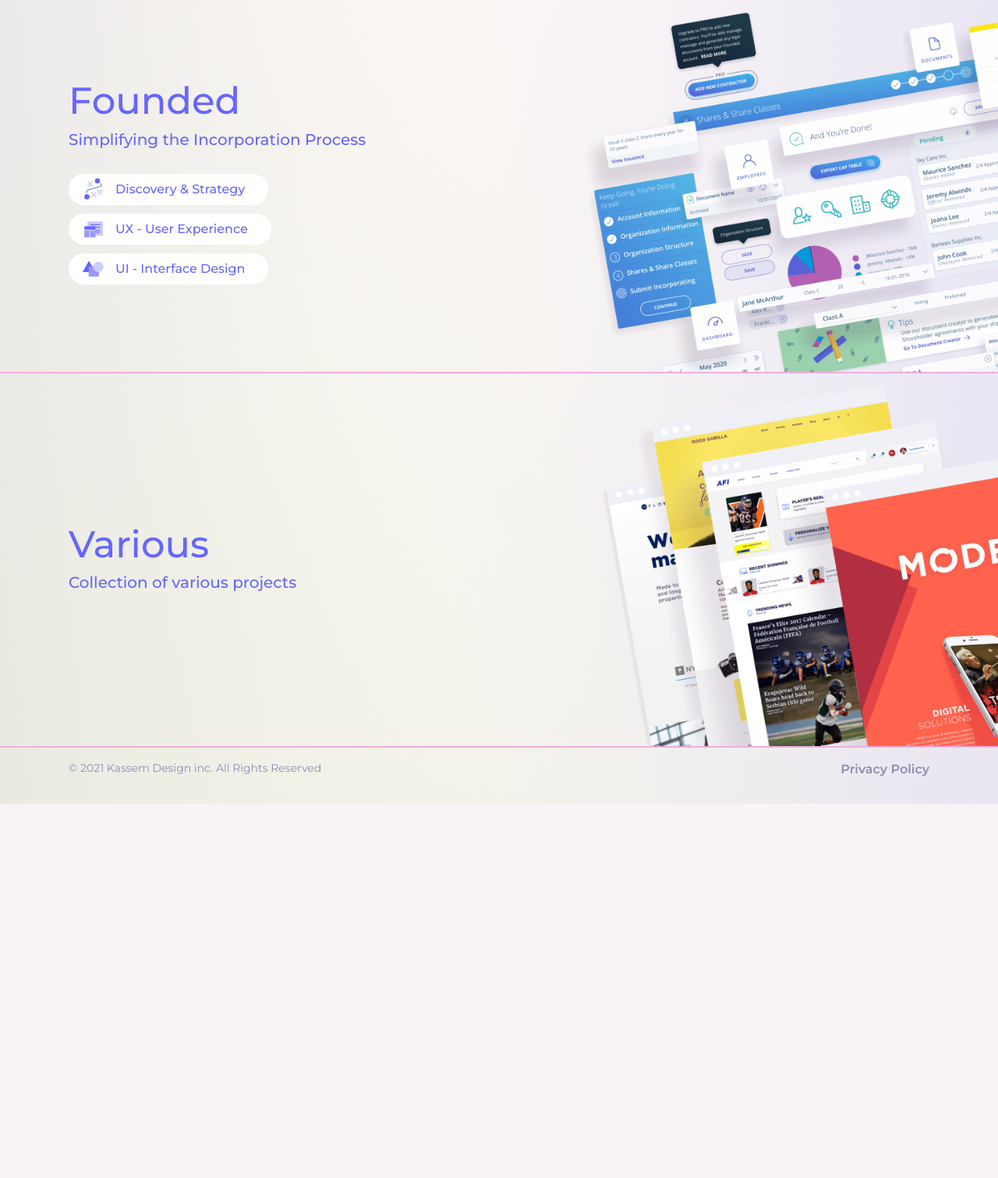
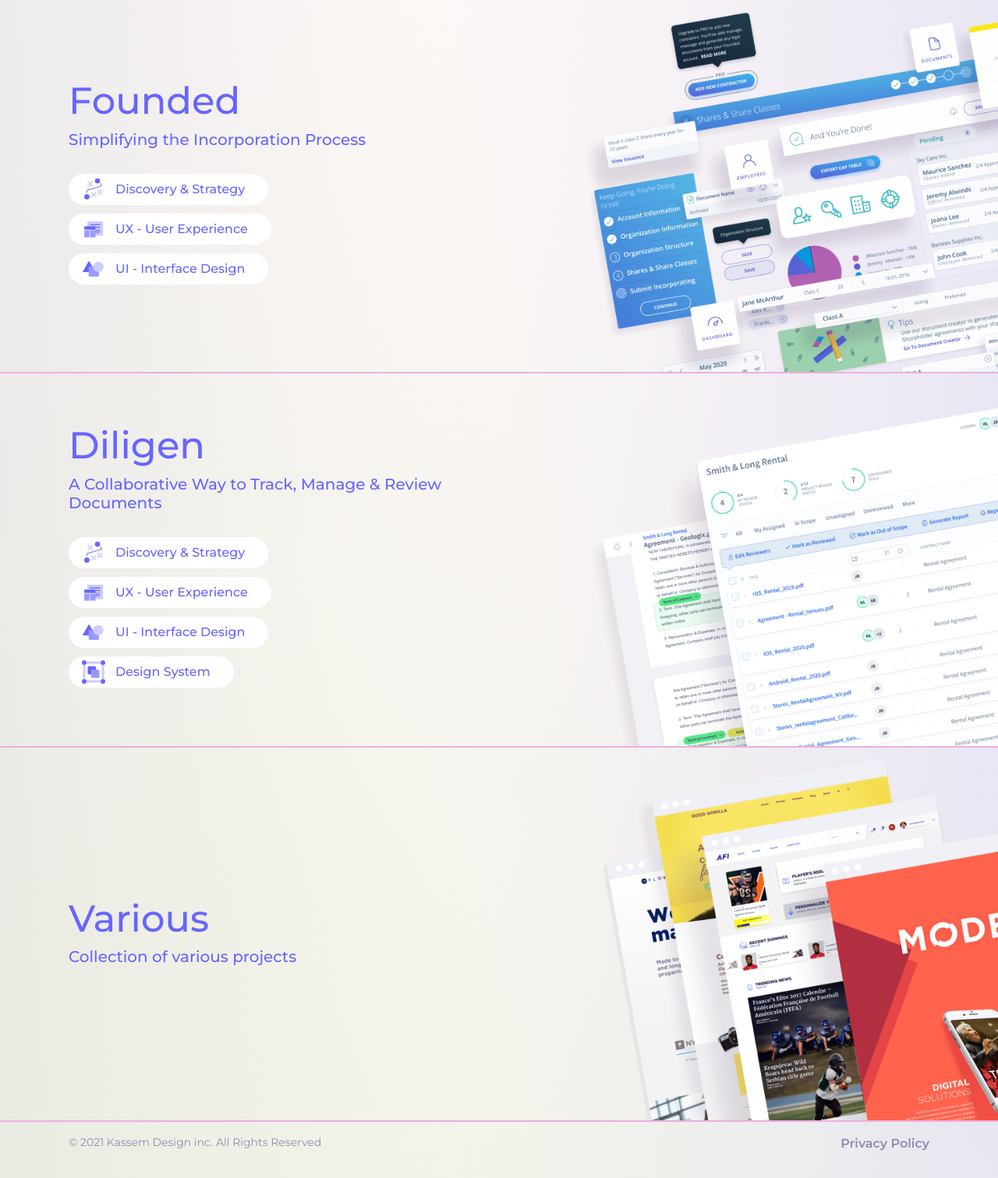
Before and after one commit to bykassem/portfoliowebsite, a PHP site: page / in a window 1280 px wide. Shown: the part 1604-3115 px from the top of the page at 78% size. Before the commit the page ends 2635 px from the top, so only its background shows below. Run offline with PHP 8.4, Linux system fonts and the light colour scheme.

Commit message:
added diligen case study

```diff
--- a/css/product.css
+++ b/css/product.css
@@ -463,6 +463,10 @@
   background-image: url("../assets/images/Kassem_Founded_Thumb.png");
 }
 
+.case-study.diligen {
+  background-image: url("../assets/images/Kassem_Diligen_Thumb.png");
+}
+
 .case-study.various {
   background-image: url("../assets/images/Kassem_Various_Thumb.png");
 }
--- a/founded.html
+++ b/founded.html
@@ -8,7 +8,7 @@
     <meta name="description" content="" />
     <meta name="author" content="Kassem Ahmed" />
     <meta name="generator" content="Hugo 0.80.0" />
-    <title>Digital Product Design by Kassem</title>
+    <title>Digital Product Design by Kassem - Founded Case Study</title>
 
     <script>
         (function (w, d, s, l, i) {
@@ -53,7 +53,7 @@
 
         </div>
         <div class="kd-container my-5 py-5 text-center">
-            <a target="_self" class="kd-button kd-button-pink" href="various.html">Next Project</a>
+            <a target="_self" class="kd-button kd-button-pink" href="diligen.html">Next Project</a>
         </div>
     </main>
 
--- a/index.html
+++ b/index.html
@@ -316,6 +316,65 @@
         </div>
       </a>
 
+      <a href="diligen.html">
+        <div class="case-study diligen d-flex align-items-center kd-separator-bottom">
+          <div class="kd-container">
+            <div class="my-3 py-3">
+              <h2 class="kd-display-3">Diligen</h2>
+              <h5 class="">A Collaborative Way to Track, Manage & Review Documents</h5>
+              <div class="kd-tag-group">
+                <span class="kd-tag-phase discovery">
+                  <svg xmlns="http://www.w3.org/2000/svg" width="46" height="46" fill="none" viewBox="0 0 123 123">
+                    <path fill="#CCF"
+                      d="M55.127 72.606a2.638 2.638 0 10-3.73 3.73l7.335 7.336-7.335 7.335a2.638 2.638 0 003.73 3.73l7.335-7.335 7.335 7.335a2.638 2.638 0 103.73-3.73l-7.335-7.335 7.335-7.335a2.638 2.638 0 00-3.73-3.73l-7.335 7.334-7.335-7.335zM81.503 61.773a2.638 2.638 0 10-3.73 3.73l7.335 7.335-7.335 7.335a2.638 2.638 0 103.73 3.73l7.335-7.335 7.335 7.335a2.638 2.638 0 103.73-3.73l-7.335-7.335 7.335-7.335a2.638 2.638 0 00-3.73-3.73l-7.335 7.335-7.335-7.335zM39.798 27.292a2.638 2.638 0 10-3.73 3.73l7.335 7.336-7.336 7.335a2.638 2.638 0 003.73 3.73l7.336-7.335 7.335 7.335a2.638 2.638 0 003.73-3.73l-7.335-7.335 7.335-7.336a2.638 2.638 0 10-3.73-3.73l-7.335 7.335-7.335-7.335z" />
+                    <ellipse cx="78.729" cy="23.939" fill="#66F" rx="11.395" ry="10.939" />
+                    <circle cx="32.395" cy="93.605" r="11.395" fill="#66F" />
+                    <path stroke="#99F" stroke-linecap="round" stroke-linejoin="round" stroke-width="5.275"
+                      d="M31.967 74.257v-4.008a6.33 6.33 0 014.554-6.076l54.48-15.93c4.298-1.257 5.968-6.454 3.208-9.979l-1.402-1.79" />
+                  </svg>
+                  Discovery & Strategy
+                </span>
+                <span class="kd-tag-phase discovery">
+                  <svg xmlns="http://www.w3.org/2000/svg" width="46" height="46" fill="none" viewBox="0 0 123 123">
+                    <rect width="68.633" height="63.8" x="34.367" y="27" fill="#CCF" rx="2.9" />
+                    <rect width="45.433" height="16.433" x="45.967" y="62.767" fill="#99F" rx="8.217" />
+                    <rect width="45.433" height="3.867" x="45.967" y="51.167" fill="#66F" rx="1.933" />
+                    <rect width="45.433" height="3.867" x="45.967" y="39.567" fill="#66F" rx="1.933" />
+                    <path fill="#CCF" d="M70.053 63.089h-49.14v4.914h22.113v29.483h4.914V68.003h22.113v-4.914z" />
+                    <path fill="#66F"
+                      d="M23.37 48.347h44.226c1.357 0 2.457 1.1 2.457 2.457V63.09h-49.14V50.804c0-1.357 1.101-2.457 2.458-2.457z" />
+                    <path fill="#99F"
+                      d="M20.914 68.003h22.112v29.483H23.371a2.457 2.457 0 01-2.457-2.457V68.003zm27.026 0h22.113v27.026c0 1.357-1.1 2.457-2.457 2.457H47.94V68.003z" />
+                  </svg>
+                  UX - User Experience
+                </span>
+                <span class="kd-tag-phase discovery">
+                  <svg xmlns="http://www.w3.org/2000/svg" width="46" height="46" fill="none" viewBox="0 0 123 123">
+                    <path fill="#66F"
+                      d="M38.902 29.5c1.155-2 4.041-2 5.196 0l23.816 41.25c1.154 2-.289 4.5-2.598 4.5H17.684c-2.31 0-3.753-2.5-2.598-4.5L38.902 29.5z" />
+                    <rect width="45" height="45" x="40" y="50" fill="#99F" rx="3" />
+                    <circle cx="82.5" cy="52.5" r="22.5" fill="#CCF" />
+                  </svg>
+                  UI - Interface Design
+                </span>
+                <span class="kd-tag-phase discovery">
+                  <svg xmlns="http://www.w3.org/2000/svg" width="95" height="95" fill="none" viewBox="0 0 95 95">
+                    <path fill="#99F"
+                      d="M43.542 39.583h19.791a3.958 3.958 0 013.959 3.959v19.791a3.958 3.958 0 01-3.959 3.959H43.542a3.958 3.958 0 01-3.959-3.959V43.542a3.958 3.958 0 013.959-3.959z" />
+                    <path fill="#66F"
+                      d="M39.583 43.542a3.958 3.958 0 013.959-3.959h11.875v-7.916a3.958 3.958 0 00-3.959-3.959H31.667a3.958 3.958 0 00-3.959 3.959v19.791a3.958 3.958 0 003.959 3.959h7.916V43.542zm-23.75 43.541a7.917 7.917 0 117.917-7.916 7.927 7.927 0 01-7.917 7.916zm0-63.333a7.917 7.917 0 117.917-7.917 7.927 7.927 0 01-7.917 7.917zm63.334 0a7.917 7.917 0 117.916-7.917 7.927 7.927 0 01-7.916 7.917zm0 63.333a7.917 7.917 0 117.916-7.916 7.927 7.927 0 01-7.916 7.916z" />
+                    <path fill="#CCF"
+                      d="M72.352 19.792a7.662 7.662 0 010-7.917H22.648a7.662 7.662 0 010 7.917h49.704zm6.815 51.458a7.823 7.823 0 013.958 1.102V22.648a7.662 7.662 0 01-7.917 0v49.704a7.823 7.823 0 013.959-1.102zm-63.334 0a7.823 7.823 0 013.959 1.102V22.648a7.662 7.662 0 01-7.917 0v49.704a7.823 7.823 0 013.958-1.102zm56.519 3.958H22.648a7.662 7.662 0 010 7.917h49.704a7.662 7.662 0 010-7.917z" />
+                  </svg>
+                  Design System
+                </span>
+              </div>
+            </div>
+          </div>
+          <!-- <img class="overflow-hidden study-image" src="assets/images/Kassem_Revup_Thumb.png" class="img-fluid"
+          alt="RevUp Dental Case Study"> -->
+        </div>
+      </a>
       <a href="various.html">
         <div class="case-study various d-flex align-items-center kd-separator-bottom">
           <div class="kd-container">
--- a/product.scss
+++ b/product.scss
@@ -369,6 +369,9 @@
   &.founded {
     background-image: url("../assets/images/Kassem_Founded_Thumb.png");
   }
+  &.diligen {
+    background-image: url("../assets/images/Kassem_Diligen_Thumb.png");
+  }
   &.various {
     background-image: url("../assets/images/Kassem_Various_Thumb.png");
   }
--- a/revup.html
+++ b/revup.html
@@ -8,7 +8,7 @@
     <meta name="description" content="" />
     <meta name="author" content="Kassem Ahmed" />
     <meta name="generator" content="Hugo 0.80.0" />
-    <title>Digital Product Design by Kassem</title>
+    <title>Digital Product Design by Kassem - RevUp Dental Case Study</title>
 
     <script>
         (function (w, d, s, l, i) {
@@ -51,7 +51,7 @@
         </div>
         <div class="kd-container d-md-flex flex-md-equal w-100 ">
 
-            <img src="assets/images/Kassem_Revup.png" class="img-fluid" alt="Founded Case Study">
+            <img src="assets/images/Kassem_Revup.png" class="img-fluid" alt="Revup Dental Case Study">
         </div>
         <div class="kd-container my-5 py-5 text-center">
             <a target="_self" class="kd-button kd-button-pink" href="founded.html">Next Project</a>
```
Also changed, not shown: diligen.html (added, +75 -0 lines), various.html (+10 -11 lines), assets/images/Kassem_Diligen_Thumb.png (added), css/product.min.css, 3 other files.
